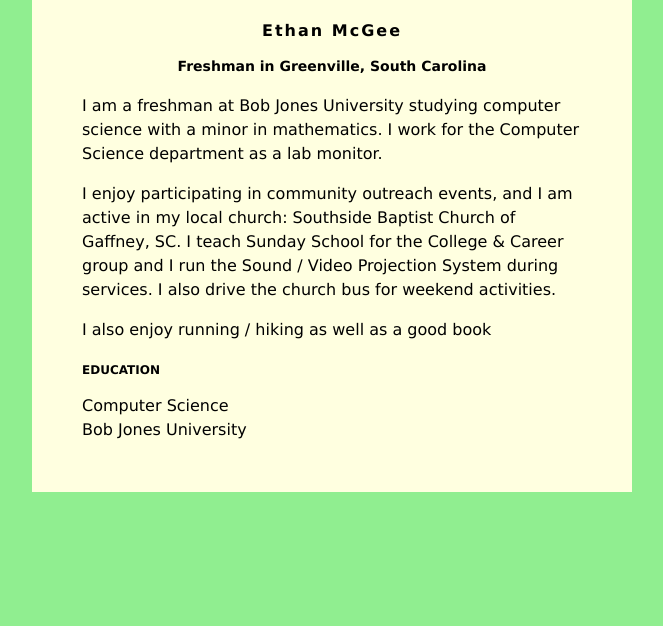
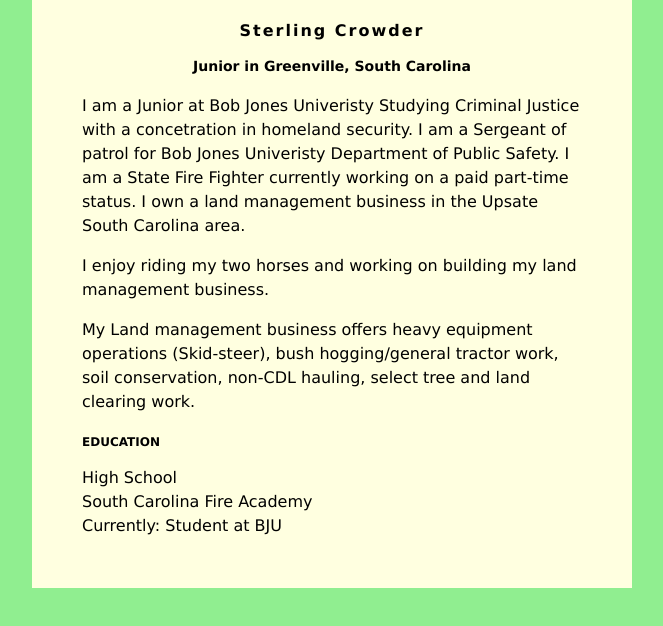
Before and after one commit to jscrowder99/jscrowder99.github.io, a plain HTML site: page index.html in a window 1280 px wide. Shown: the whole page, without its empty margins (308-971 px from the left). Drawn offline with Linux system fonts and the light colour scheme.

Commit message:
Update index.html

```diff
--- a/index.html
+++ b/index.html
@@ -30,20 +30,21 @@ h3 {
 </head>
 <body>
     <div id="content">
-        <h1>Ethan McGee</h1>
-        <h2>Freshman in Greenville, South Carolina</h2>
+        <h1>Sterling Crowder</h1>
+        <h2>Junior in Greenville, South Carolina</h2>
 
-         <p>I am a freshman at Bob Jones University studying computer science with a minor in mathematics. I work for the Computer Science department as a lab monitor.</p>
+         <p>I am a Junior at Bob Jones Univeristy Studying Criminal Justice with a concetration in homeland security. I am a Sergeant of patrol for Bob Jones Univeristy Department of Public Safety. I am a State Fire Fighter currently working on a paid part-time status. I own a land management business in the Upsate South Carolina area.</p>
          <p>
-            I enjoy participating in community outreach events, and I am active in my local church: Southside Baptist Church of Gaffney, SC.  I teach Sunday School for the College &amp; Career group and I run the Sound / Video Projection System during services.  I also drive the church bus for weekend activities.
+            I enjoy riding my two horses and working on building my land management business.
          </p>
          <p>
-            I also enjoy running / hiking as well as a good book
+            My Land management business offers heavy equipment operations (Skid-steer), bush hogging/general tractor work, soil conservation, non-CDL hauling, select tree and land clearing work.
          </p>
 
         <h3>EDUCATION</h3>
-        Computer Science<br>
-        Bob Jones University
+        High School<br>
+        South Carolina Fire Academy<br>
+        Currently: Student at BJU
     </div>
 
 </body>
```
